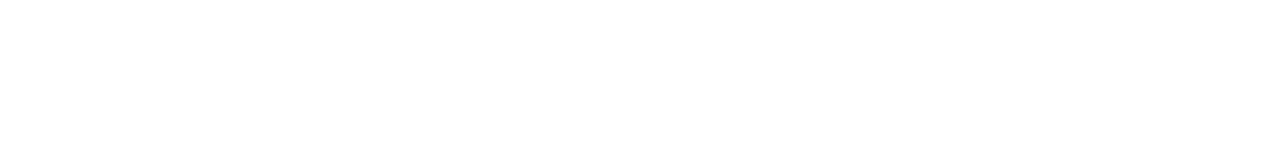
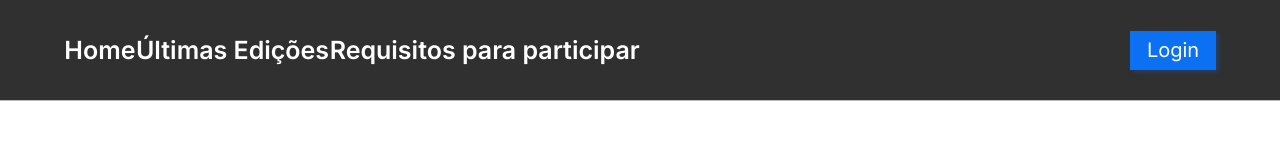
Before and after one commit to PaulaMeiraDev/projetoteste, a plain HTML site: page index.html in a window 1280 px wide. Drawn offline with Linux system fonts and the light colour scheme.

Commit message:
Criação do estilo CSS do menu

```diff
--- a/index.html
+++ b/index.html
@@ -4,9 +4,22 @@
     <meta charset="UTF-8">
     <meta http-equiv="X-UA-Compatible" content="ie=edge">
     <meta name="viewport" content="width=device-width, initial-scale=1.0">
-    <title>Document</title>
+    <link rel="preconnect" href="https://fonts.googleapis.com">
+    <link rel="preconnect" href="https://fonts.gstatic.com" crossorigin>
+    <link href="https://fonts.googleapis.com/css2?family=Inter:wght@100..900&display=swap" rel="stylesheet">
+    <title>Bootcamp DNC</title>
+    <link rel="stylesheet" href="style.css">
 </head>
 <body>
+    <nav id="principal">
+        <div id="menu">
+            <a class="navBar" href="">Home</a>
+            <a class="navBar" href="">Últimas Edições</a>
+            <a class="navBar" href="">Requisitos para participar</a>
+        </div>
+        <button>Login</button>
+    </nav>
+
 
 </body>
 </html>
--- a/style.css
+++ b/style.css
@@ -0,0 +1,50 @@
+body {
+    margin: 0px; /* Margem externa */
+    padding: 0px; /* Margem interna */
+    font-family: "inter";
+}
+
+/*MENU DE NAVEGAÇÃO PRINCIPAL*/
+#principal {
+    width: 100%;
+    height: 100px;
+    background-color: #303030;
+    display: flex;
+    justify-content: space-between;
+    align-items: center;
+    border-bottom: 1px solid #BABABA;
+}
+
+#principal div a {
+    font-size: 25px;
+    font-weight: 600;
+    color: #FFFFFF;
+    text-decoration: none;
+    cursor: pointer;
+}
+
+#principal div a:hover {
+    color: #CCCCCC;
+}
+
+#menu{
+    display: flex;
+    width: 45%;
+    justify-content: space-around;
+    align-items: center;
+    margin-left: 5%;
+}
+
+nav button {
+    color: #FFFFFF;
+    background-color: #0C70F2;
+    border: none;
+    margin-right: 5%;
+    width: 86px;
+    height: 39px;
+    font-family: "inter";
+    font-size: 20px;
+    font-weight: 600px;
+    box-shadow: 3px 2px 4px 0px #0C70F240;
+    cursor: pointer;
+}
```
